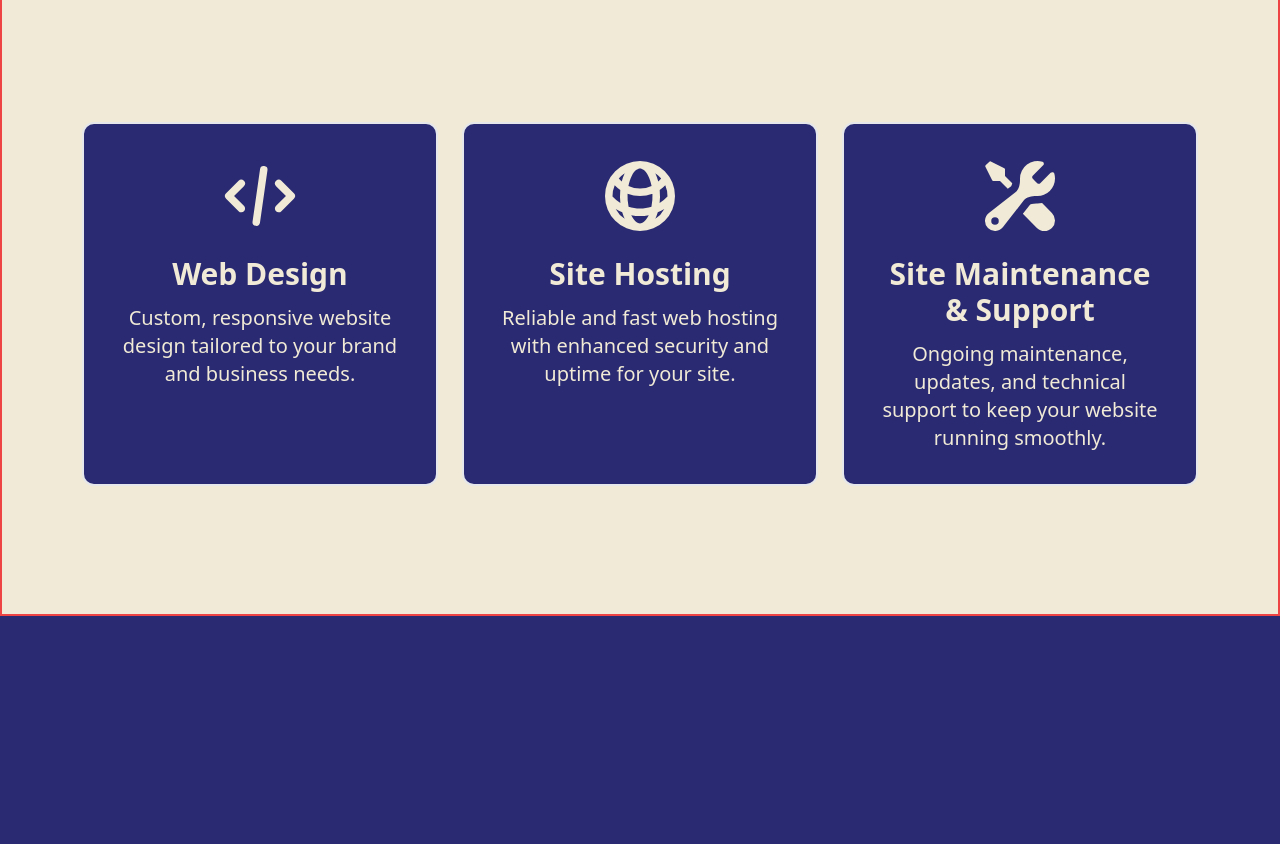
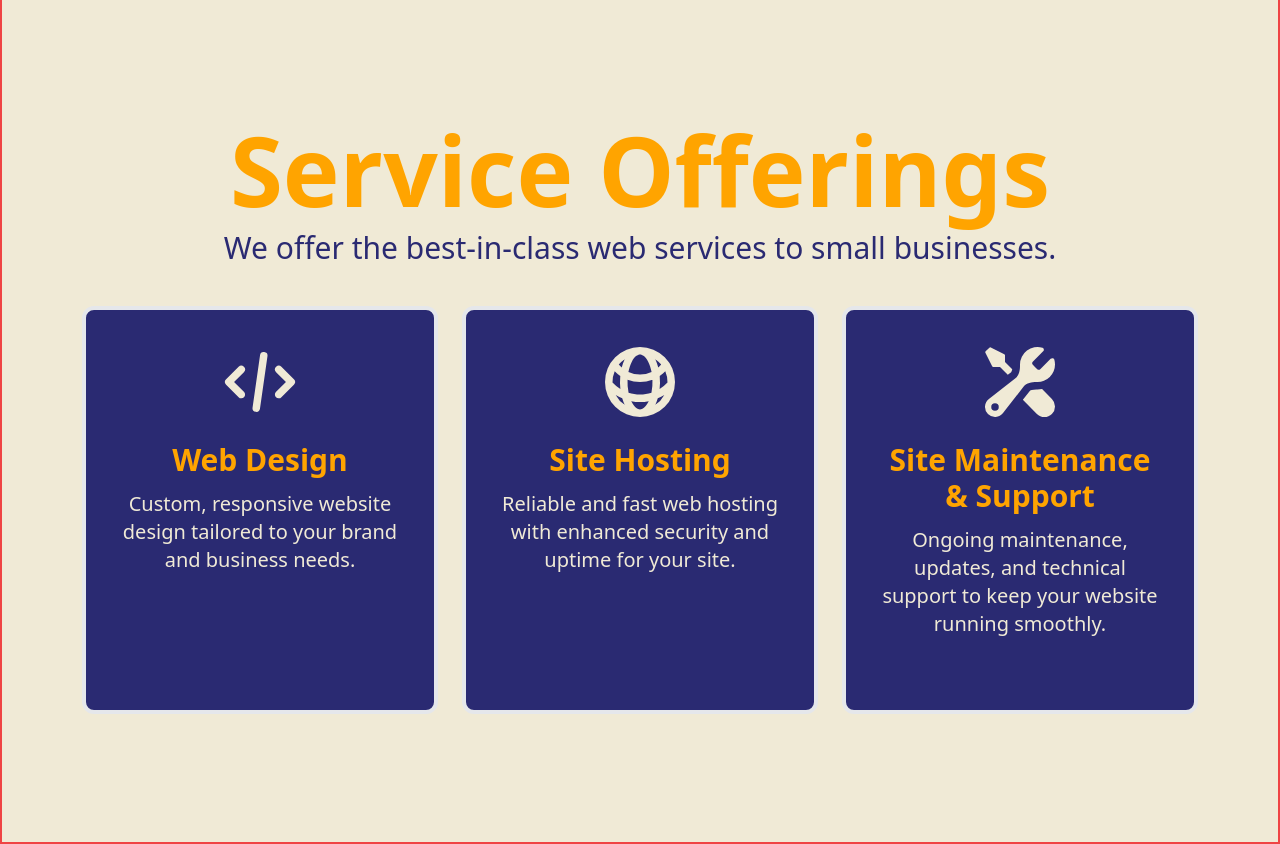
Before and after one commit to drethedevjs/web-dev-services, a Next.js app: page / in a window 1280 px wide. Shown: the part 720-1564 px from the top of the page. Before the commit the page ends 1336 px from the top, so only its background shows below. Built offline with nearby package versions, Linux system fonts and the light colour scheme.

Commit message:
Jazzed up the services section and added it's own header.

```diff
--- a/src/app/globals.css
+++ b/src/app/globals.css
@@ -48,14 +48,34 @@ nav > ul > li {
 }
 
 .service-pane {
-  @apply bg-eggshell py-32 px-20 grid grid-cols-3 gap-6 justify-center border-2 border-red-500;
+  @apply bg-eggshell py-32 px-20 justify-center border-2 border-red-500;
+
+  h2 {
+    @apply text-8xl text-secondary text-center mb-3 font-bold;
+  }
+
+  p {
+    @apply text-3xl text-primary text-center mb-10;
+  }
+}
+
+.offerings {
+  @apply grid grid-cols-3 gap-6;
+
+  h3 {
+    @apply text-3xl;
+  }
+
+  p.description {
+    @apply text-xl text-eggshell;
+  }
 }
 
 .service-offering {
-  @apply p-8 border-2 bg-primary rounded-xl flex flex-col items-center text-center;
+  @apply p-8 border-4 hover:border-secondary bg-primary rounded-xl flex flex-col items-center text-center;
 
   h3 {
-    @apply text-3xl font-semibold mt-5;
+    @apply text-3xl font-semibold mt-5 text-secondary;
   }
 
   p {
--- a/src/components/Services.tsx
+++ b/src/components/Services.tsx
@@ -4,19 +4,24 @@ export default function Services() {
   return (
     <section>
       <div className="service-pane">
+
+        <h2>Service Offerings</h2>
+        <p>We offer the best-in-class web services to small businesses.</p>
+        <div className="offerings">
           {
             services.map(s => {
               const IconComponent = s.icon;
               return (
                 <div className="service-offering" key={s.id}>
-                <IconComponent className="size-20 font-thin" />
+                  <IconComponent className="size-20 rotate-0 hover:rotate-6 transition-transform" />
                   <h3>{s.name}</h3>
-                <p>{s.description}</p>
+                  <p className="description">{s.description}</p>
                 </div>
               )
             })
           }
         </div>
+      </div>
     </section>
   )
 }
```
Lines whose indentation alone changed are shown as unchanged.
